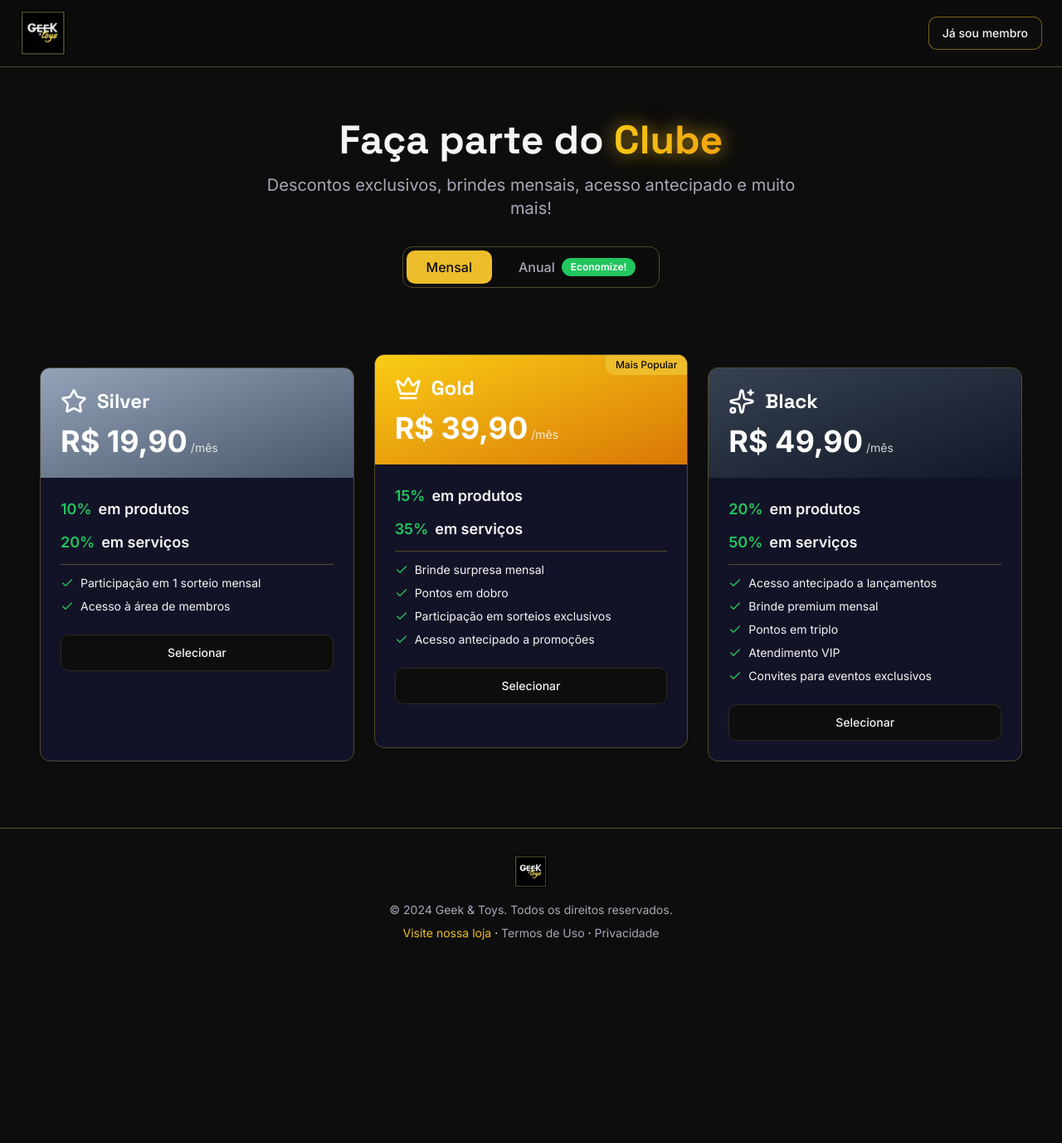
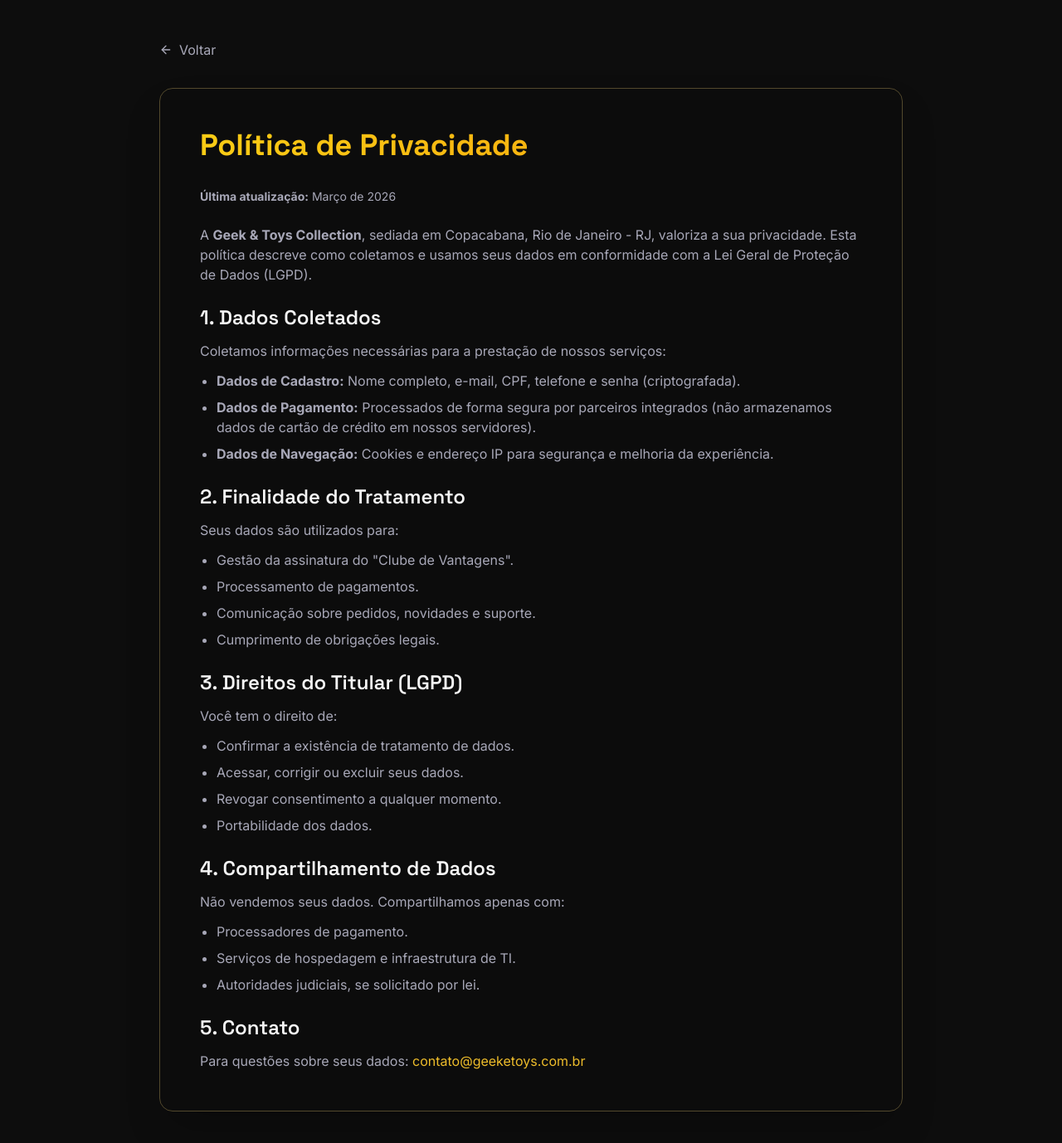
Before and after one commit to leo-schlanger/clube-geek-toys, a React (Vite) app: page /privacidade in a window 1280 px wide. Before the commit this address led to /assinar. Shown: the top 1378 px of the page at 83% size. Before the commit the page ends 1167 px from the top, so only its background shows below. Built offline with nearby package versions, Linux system fonts and the light colour scheme; no server answers.

Commit message:
feat: implement user registration flow with terms of use and privacy policy pages

```diff
--- a/src/App.tsx
+++ b/src/App.tsx
@@ -13,6 +13,8 @@
 import PDV from './pages/PDV'
 import AdminDashboard from './pages/AdminDashboard'
 import PaymentResult from './pages/PaymentResult'
+import TermsOfUse from './pages/TermsOfUse'
+import PrivacyPolicy from './pages/PrivacyPolicy'
 
 const queryClient = new QueryClient()
 
@@ -77,6 +79,8 @@
       <Route path="/assinar" element={<Subscribe />} />
       <Route path="/cadastro" element={<Register />} />
       <Route path="/recuperar-senha" element={<ForgotPassword />} />
+      <Route path="/termos" element={<TermsOfUse />} />
+      <Route path="/privacidade" element={<PrivacyPolicy />} />
 
       {/* Payment Routes */}
       <Route path="/pagamento/sucesso" element={<PaymentResult type="success" />} />
--- /dev/null
+++ b/src/pages/PrivacyPolicy.tsx
@@ -0,0 +1,73 @@
+import { Link } from 'react-router-dom'
+import { ArrowLeft } from 'lucide-react'
+
+export default function PrivacyPolicy() {
+    return (
+        <div className="min-h-screen bg-background py-12 px-6">
+            <div className="max-w-4xl mx-auto">
+                <div className="mb-8">
+                    <Link to="/" className="inline-flex items-center text-muted-foreground hover:text-foreground">
+                        <ArrowLeft className="h-4 w-4 mr-2" />
+                        Voltar
+                    </Link>
+                </div>
+
+                <div className="glass p-8 md:p-12 rounded-2xl border border-border shadow-2xl">
+                    <h1 className="text-4xl font-heading font-bold mb-8 gradient-text">Política de Privacidade</h1>
+                    <div className="prose prose-invert max-w-none space-y-6 text-muted-foreground">
+                        <p className="text-sm"><strong>Última atualização:</strong> Março de 2026</p>
+
+                        <p>A <strong>Geek & Toys Collection</strong>, sediada em Copacabana, Rio de Janeiro - RJ, valoriza a sua privacidade. Esta política descreve como coletamos e usamos seus dados em conformidade com a Lei Geral de Proteção de Dados (LGPD).</p>
+
+                        <section className="space-y-3">
+                            <h2 className="text-2xl font-semibold text-foreground">1. Dados Coletados</h2>
+                            <p>Coletamos informações necessárias para a prestação de nossos serviços:</p>
+                            <ul className="list-disc pl-5 space-y-2">
+                                <li><strong>Dados de Cadastro:</strong> Nome completo, e-mail, CPF, telefone e senha (criptografada).</li>
+                                <li><strong>Dados de Pagamento:</strong> Processados de forma segura por parceiros integrados (não armazenamos dados de cartão de crédito em nossos servidores).</li>
+                                <li><strong>Dados de Navegação:</strong> Cookies e endereço IP para segurança e melhoria da experiência.</li>
+                            </ul>
+                        </section>
+
+                        <section className="space-y-3">
+                            <h2 className="text-2xl font-semibold text-foreground">2. Finalidade do Tratamento</h2>
+                            <p>Seus dados são utilizados para:</p>
+                            <ul className="list-disc pl-5 space-y-2">
+                                <li>Gestão da assinatura do "Clube de Vantagens".</li>
+                                <li>Processamento de pagamentos.</li>
+                                <li>Comunicação sobre pedidos, novidades e suporte.</li>
+                                <li>Cumprimento de obrigações legais.</li>
+                            </ul>
+                        </section>
+
+                        <section className="space-y-3">
+                            <h2 className="text-2xl font-semibold text-foreground">3. Direitos do Titular (LGPD)</h2>
+                            <p>Você tem o direito de:</p>
+                            <ul className="list-disc pl-5 space-y-2">
+                                <li>Confirmar a existência de tratamento de dados.</li>
+                                <li>Acessar, corrigir ou excluir seus dados.</li>
+                                <li>Revogar consentimento a qualquer momento.</li>
+                                <li>Portabilidade dos dados.</li>
+                            </ul>
+                        </section>
+
+                        <section className="space-y-3">
+                            <h2 className="text-2xl font-semibold text-foreground">4. Compartilhamento de Dados</h2>
+                            <p>Não vendemos seus dados. Compartilhamos apenas com:</p>
+                            <ul className="list-disc pl-5 space-y-2">
+                                <li>Processadores de pagamento.</li>
+                                <li>Serviços de hospedagem e infraestrutura de TI.</li>
+                                <li>Autoridades judiciais, se solicitado por lei.</li>
+                            </ul>
+                        </section>
+
+                        <section className="space-y-3">
+                            <h2 className="text-2xl font-semibold text-foreground">5. Contato</h2>
+                            <p>Para questões sobre seus dados: <a href="mailto:contato@geeketoys.com.br" className="text-primary hover:underline">contato@geeketoys.com.br</a></p>
+                        </section>
+                    </div>
+                </div>
+            </div>
+        </div>
+    )
+}
--- a/src/pages/Register.tsx
+++ b/src/pages/Register.tsx
@@ -182,19 +182,17 @@
           {[1, 2, 3].map((s) => (
             <div key={s} className="flex items-center">
               <div
-                className={`w-8 h-8 rounded-full flex items-center justify-center text-sm font-medium ${
-                  step >= s
+                className={`w-8 h-8 rounded-full flex items-center justify-center text-sm font-medium ${step >= s
                     ? 'bg-primary text-white'
                     : 'bg-white/20 text-white/50'
-                }`}
+                  }`}
               >
                 {step > s ? <Check className="h-4 w-4" /> : s}
               </div>
               {s < 3 && (
                 <div
-                  className={`w-12 h-1 ${
-                    step > s ? 'bg-primary' : 'bg-white/20'
-                  }`}
+                  className={`w-12 h-1 ${step > s ? 'bg-primary' : 'bg-white/20'
+                    }`}
                 />
               )}
             </div>
@@ -417,6 +415,11 @@
             Fazer login
           </Link>
         </p>
+
+        <div className="mt-8 text-center text-xs text-muted-foreground/60 space-x-4">
+          <Link to="/termos" className="hover:text-foreground underline">Termos de Uso</Link>
+          <Link to="/privacidade" className="hover:text-foreground underline">Privacidade</Link>
+        </div>
       </div>
 
       {/* Payment Modal */}
--- /dev/null
+++ b/src/pages/TermsOfUse.tsx
@@ -0,0 +1,65 @@
+import { Link } from 'react-router-dom'
+import { ArrowLeft } from 'lucide-react'
+
+export default function TermsOfUse() {
+    return (
+        <div className="min-h-screen bg-background py-12 px-6">
+            <div className="max-w-4xl mx-auto">
+                <div className="mb-8">
+                    <Link to="/" className="inline-flex items-center text-muted-foreground hover:text-foreground">
+                        <ArrowLeft className="h-4 w-4 mr-2" />
+                        Voltar
+                    </Link>
+                </div>
+
+                <div className="glass p-8 md:p-12 rounded-2xl border border-border shadow-2xl">
+                    <h1 className="text-4xl font-heading font-bold mb-8 gradient-text">Termos de Uso</h1>
+                    <div className="prose prose-invert max-w-none space-y-6 text-muted-foreground">
+                        <p className="text-sm"><strong>Última atualização:</strong> Março de 2026</p>
+
+                        <p>Ao utilizar os sites da <strong>Geek & Toys</strong> e o <strong>Clube de Vantagens</strong>, você concorda com os seguintes termos:</p>
+
+                        <section className="space-y-3">
+                            <h2 className="text-2xl font-semibold text-foreground">1. O Clube de Vantagens</h2>
+                            <p>O Clube oferece descontos exclusivos em nossa loja física e online, brindes e acessos antecipados, dependendo do plano escolhido (Silver, Gold ou Black).</p>
+                        </section>
+
+                        <section className="space-y-3">
+                            <h2 className="text-2xl font-semibold text-foreground">2. Cadastro e Segurança</h2>
+                            <ul className="list-disc pl-5 space-y-2">
+                                <li>Você é responsável pela veracidade dos dados informados e pela guarda de sua senha.</li>
+                                <li>O uso da conta é pessoal e intransferível.</li>
+                            </ul>
+                        </section>
+
+                        <section className="space-y-3">
+                            <h2 className="text-2xl font-semibold text-foreground">3. Assinaturas e Pagamentos</h2>
+                            <ul className="list-disc pl-5 space-y-2">
+                                <li>As assinaturas podem ser mensais ou anuais com renovação automática.</li>
+                                <li>O cancelamento interrompe a renovação futura, mas não gera estorno de períodos já pagos (salvo direito de arrependimento legal de 7 dias para novas assinaturas).</li>
+                            </ul>
+                        </section>
+
+                        <section className="space-y-3">
+                            <h2 className="text-2xl font-semibold text-foreground">4. Uso do Site</h2>
+                            <ul className="list-disc pl-5 space-y-2">
+                                <li>É proibido o uso do site para fins ilegais ou para tentar comprometer a segurança da plataforma.</li>
+                                <li>Reservamo-nos o direito de suspender contas que violem estes termos.</li>
+                            </ul>
+                        </section>
+
+                        <section className="space-y-3">
+                            <h2 className="text-2xl font-semibold text-foreground">5. Propriedade Intelectual</h2>
+                            <p>Todo o conteúdo (logos, textos, imagens) é propriedade da Geek & Toys ou licenciadores parceiros.</p>
+                        </section>
+
+                        <section className="space-y-3">
+                            <h2 className="text-2xl font-semibold text-foreground">6. Foro</h2>
+                            <p>Fica eleito o foro da Comarca do Rio de Janeiro - RJ para dirimir controvérsias.</p>
+                        </section>
+                    </div>
+                </div>
+            </div>
+        </div>
+    )
+}
```
